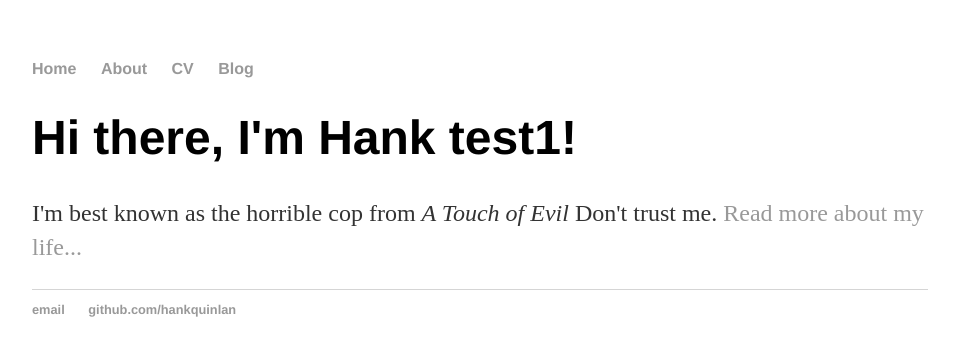
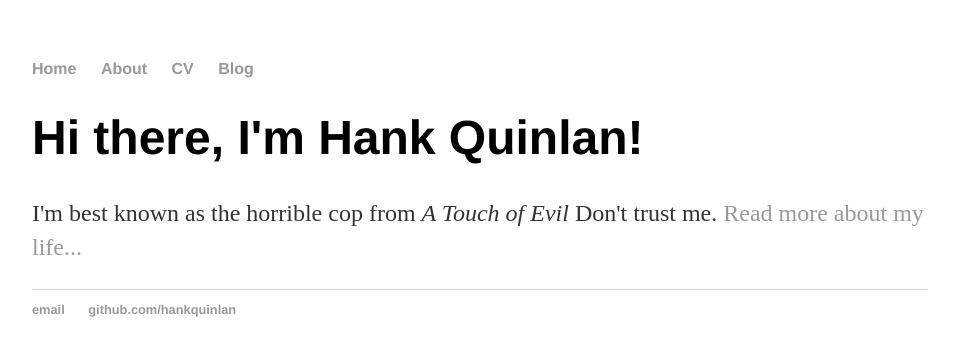
Before and after one commit to IgorKhm/igorkhm.github.io, a Jekyll site: the page built from index.html, in a window 1280 px wide. Shown: the top 356 px of the page, without its empty margins (160-1115 px from the left). Built offline with Jekyll 4.4.1, drawn with Linux system fonts in a browser that asks for light colours.

Commit message:
Update index.html

```diff
--- a/index.html
+++ b/index.html
@@ -1,30 +1,8 @@
-<!DOCTYPE html>
-<html>
-	<head>
-		<title>Hank Quinlan, Horrible Cop</title>
-		<!-- link to main stylesheet -->
-		<link rel="stylesheet" type="text/css" href="/css/main.css">
-	</head>
-	<body>
-		<nav>
-    		<ul>
-        		<li><a href="/">Home</a></li>
-	        	<li><a href="/about">About</a></li>
-        		<li><a href="/cv">CV</a></li>
-        		<li><a href="/blog">Blog</a></li>
-    		</ul>
-		</nav>
-		<div class="container">
-    		<div class="blurb">
-        		<h1>Hi there, I'm Hank test1!</h1>
-				<p>I'm best known as the horrible cop from <em>A Touch of Evil</em> Don't trust me. <a href="/about">Read more about my life...</a></p>
-    		</div><!-- /.blurb -->
-		</div><!-- /.container -->
-		<footer>
-    		<ul>
-        		<li><a href="mailto:hankquinlanhub@gmail.com">email</a></li>
-        		<li><a href="https://github.com/hankquinlan">github.com/hankquinlan</a></li>
-			</ul>
-		</footer>
-	</body>
-</html>
+---
+layout: default
+title: Hank Quinlan, Horrible Cop
+---
+<div class="blurb">
+	<h1>Hi there, I'm Hank Quinlan!</h1>
+	<p>I'm best known as the horrible cop from <em>A Touch of Evil</em> Don't trust me. <a href="/about">Read more about my life...</a></p>
+</div><!-- /.blurb -->
```
